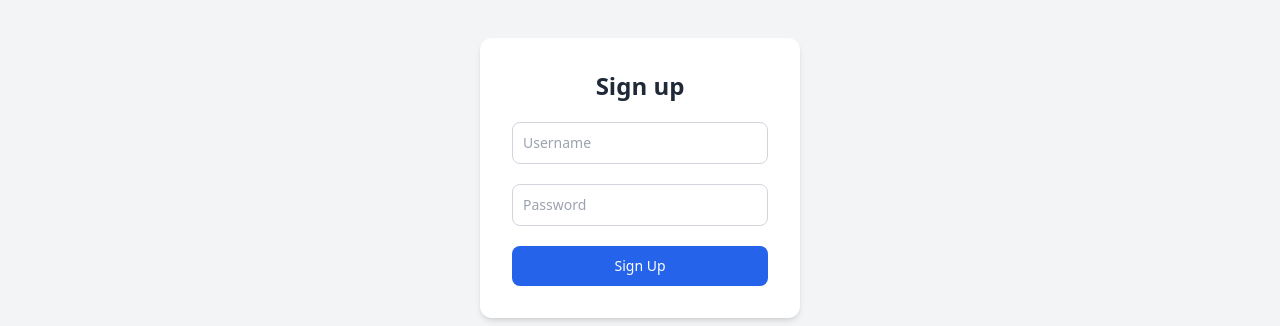
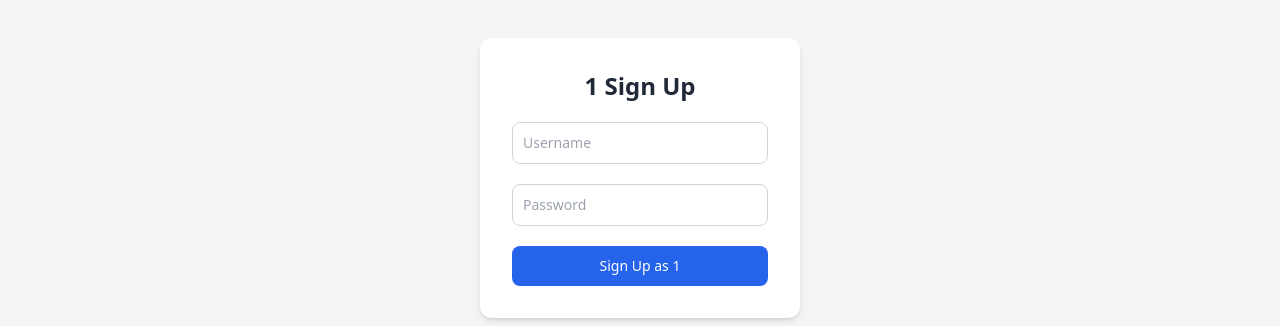
Before and after one commit to sadanandkaji/recruitmentapp, a Next.js app in the folder apps/web/: page /pages/signup/1 in a window 1280 px wide. Shown: the part 266-592 px from the top of the page. Built offline with nearby package versions, Linux system fonts and the light colour scheme.

Commit message:
updated profile

```diff
--- a/apps/web/app/pages/signup/[type]/page.tsx
+++ b/apps/web/app/pages/signup/[type]/page.tsx
@@ -1,12 +1,15 @@
 "use client";
 
-import { useRouter } from "next/navigation";
+import { useRouter, useParams } from "next/navigation";
 import { useRef, useState, useEffect } from "react";
 import { authapi } from "../../../../apis/authapi";
 import { Button } from "@repo/ui/button";
 
 export default function SignupPage() {
   const router = useRouter();
+  const params = useParams<{ type: string }>(); // get /signup/[type] param
+  const userType = params?.type || "student"; // fallback to student if not provided
+
   const [isClient, setIsClient] = useState(false);
   const [message, setMessage] = useState<string | null>(null);
   const [loading, setLoading] = useState(false);
@@ -33,9 +36,11 @@ export default function SignupPage() {
     setMessage(null);
 
     try {
-      const res = await authapi(username, password, "signup");
+      // 🔹 Pass user type dynamically ("student" or "recruiter")
+      const res = await authapi(username, password, userType);
+
       if (res?.message === "Signup successful") {
-        setMessage("Signup successful!");
+        setMessage(`${userType} signup successful!`);
         setTimeout(() => router.push("/pages/signin"), 1000);
       } else {
         setMessage("Signup failed. Try again.");
@@ -51,8 +56,8 @@ export default function SignupPage() {
   return (
     <div className="pt-10 flex items-center justify-center min-h-screen bg-gray-100">
       <div className="bg-white shadow-md rounded-xl p-8 flex flex-col gap-5 w-80">
-        <h2 className="text-center text-2xl font-semibold text-gray-800">
-          Sign up
+        <h2 className="text-center text-2xl font-semibold text-gray-800 capitalize">
+          {userType} Sign Up
         </h2>
 
         <input
@@ -71,7 +76,7 @@ export default function SignupPage() {
 
         <Button
           variant="primary"
-          content={loading ? "Please wait..." : "Sign Up"}
+          content={loading ? "Please wait..." : `Sign Up as ${userType}`}
           onClick={handleSignup}
           loading={loading}
           fullWidth
```
